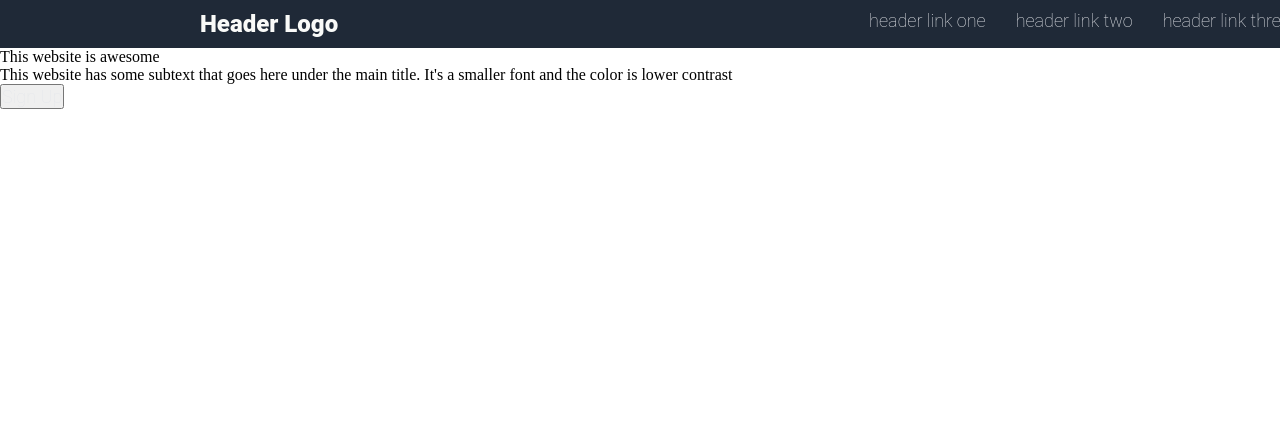
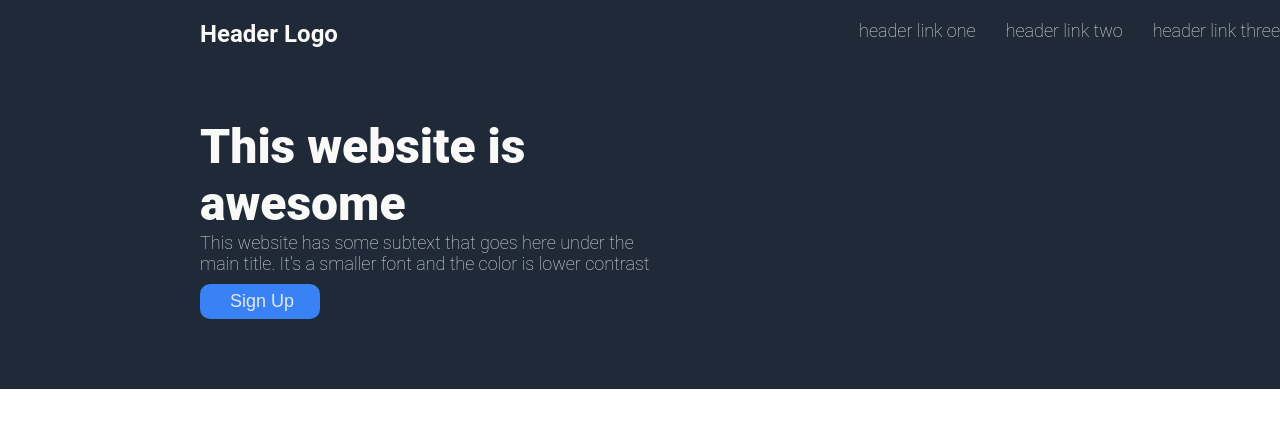
Before and after one commit to robynnlouisee/Landing-Page, a plain HTML site: page index.html in a window 1280 px wide. Shown: the top 428 px of the page. Drawn offline with Linux system fonts and the light colour scheme.

Commit message:
Added CSS for text part of header

```diff
--- a/index.html
+++ b/index.html
@@ -15,8 +15,10 @@
     <a href="">header link three</a></div>
    </h1>
 
-   <p>This website is awesome</p>
-   <p>This website has some subtext that goes here under the main title. It's a smaller font and the color is lower contrast</p>
+   <div class="secondary">
+   <p class="header">This website is awesome</p>
+   <p class="info">This website has some subtext that goes here under the main title. It's a smaller font and the color is lower contrast</p>
    <button><a>Sign Up</a></button>
+   </div>
 </body>
 </html>
--- a/styles.css
+++ b/styles.css
@@ -1,5 +1,6 @@
 body {
     min-width: 1500px;
+    font-family: 'Roboto', sans-serif;
 }
 * {
     margin: 0;
@@ -10,21 +11,18 @@ h1 {
     background-color: #1F2937;
     margin: 0 auto;
     justify-content: space-between;
-    padding: 10px;
+    padding: 20px;
  }
-a {
+a, .info {
     display: flex;
     text-decoration: none;
     font-size: 18px;
     color: #E5E7EB;
-    font-family: 'Roboto', sans-serif;
     font-weight: 100;
    }
 .logo {
     font-size: 24px;
     color: #F9FAF8;
-    font-weight: 900;
-    font-family: 'Roboto', sans-serif;
     padding-left: 200px;
     }
 .links {
@@ -32,3 +30,25 @@ a {
     padding-right: 200px;
      gap: 30px;
 }
+
+.header {
+   font-size: 48px;
+   color: #F9FAF8;
+   font-weight: 900;
+}
+.secondary {
+    background-color: #1F2937;
+    padding: 50px 200px 70px 200px;
+}
+.header, .info {
+    width: 450px;
+}
+button {
+    background: #3882F6;
+    border-radius: 10px;
+    border:#3882F6;
+    width: 120px;
+    height: 35px;
+    margin-top: 10px;
+    padding-left: 30px
+}
```
